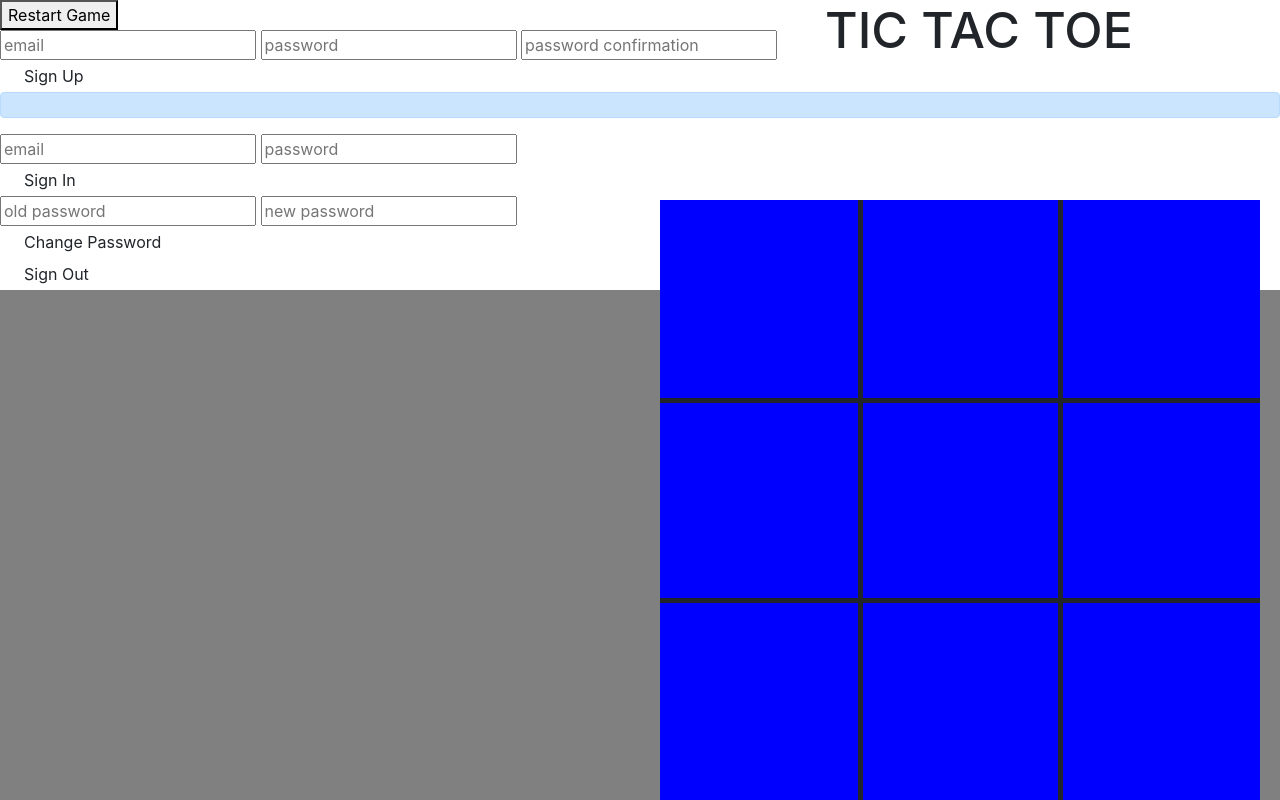
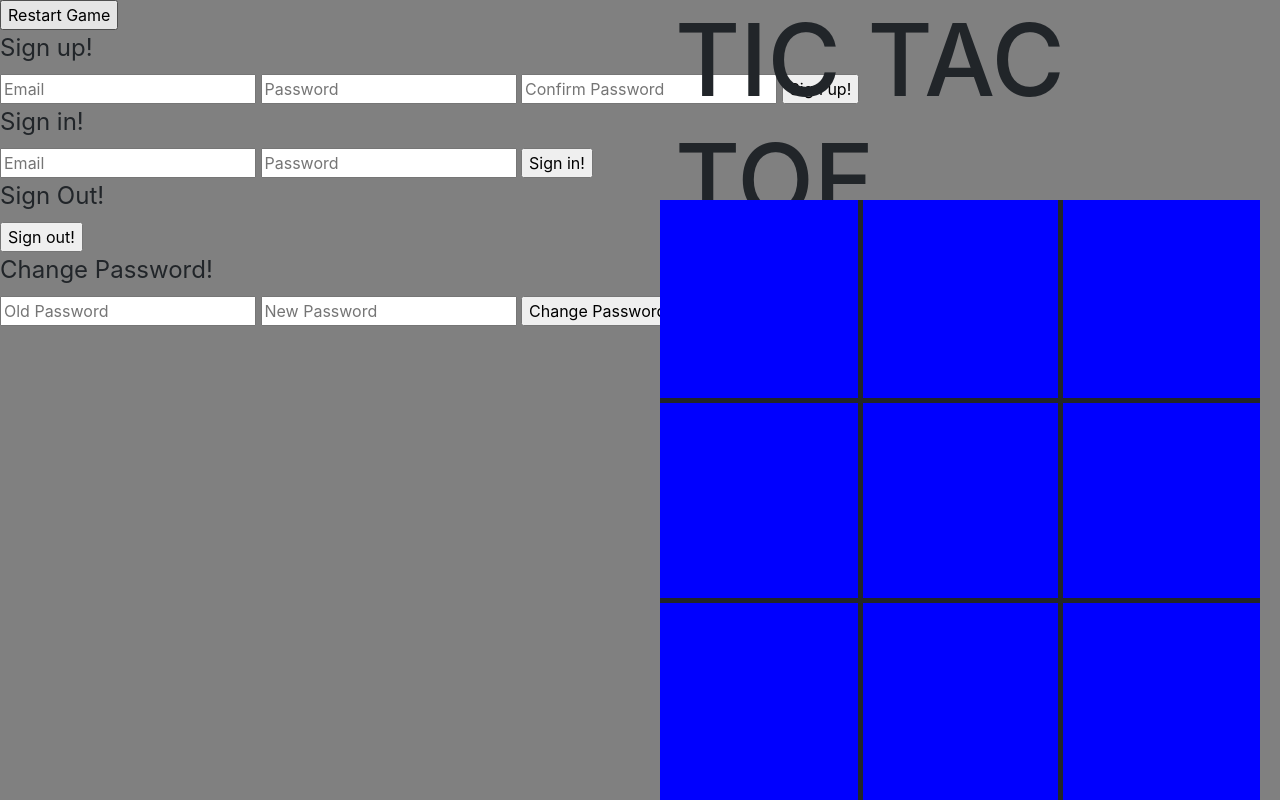
Before and after one commit to lostcheesecake/tic-tac-toe, a website built with webpack: page index.html in a window 1280 px wide. Built offline with nearby package versions, Linux system fonts and the light colour scheme.

Commit message:
Added code to the files

```diff
--- a/assets/scripts/app.js
+++ b/assets/scripts/app.js
@@ -17,4 +17,5 @@ $(() => {
   $('#sign-in-form').on('submit', authEvents.onSignIn)
   $('#change-password-form').on('submit', authEvents.onChangePassword)
   $('#sign-out-form').on('submit', authEvents.onSignOut)
+  $('#restart-game-form').on('submit', authEvents.onRestartGame)
 })
--- a/assets/scripts/books/api.js
+++ b/assets/scripts/books/api.js
@@ -40,9 +40,19 @@ const signOut = () => {
     }
   })
 }
+
+const restartGame = (formData) => {
+  return $.ajax({
+    url: config.apiUrl + '/restart-game',
+    method: '',
+    data: formData
+  })
+}
+
 module.exports = {
   signUp,
   signIn,
   changePassword,
-  signOut
+  signOut,
+  restartGame
 }
--- a/assets/scripts/books/events.js
+++ b/assets/scripts/books/events.js
@@ -2,6 +2,17 @@
 const getFormFields = require('../../../lib/get-form-fields.js')
 const api = require('./api.js')
 const ui = require('./ui.js')
+
+const onRestartGame = (event) => {
+  event.preventDefault()
+
+  const form = event.target
+
+  const formData = getFormFields(form)
+  api.restartGame(formData)
+    .then(ui.restartGameSuccess)
+    .catch(ui.restartGameFailure)
+}
 
 const onSignUp = (event) => {
   console.log('onSignUp')
@@ -58,5 +69,6 @@ module.exports = {
   onSignUp,
   onSignIn,
   onChangePassword,
-  onSignOut
+  onSignOut,
+  onRestartGame
 }
--- a/assets/scripts/books/ui.js
+++ b/assets/scripts/books/ui.js
@@ -1,4 +1,5 @@
 'use strict'
+
 const store = require('../store.js')
 
 const signUpSuccess = () => {
@@ -10,9 +11,7 @@ const signUpFailure = () => {
 }
 
 const signInSuccess = (responseData) => {
-  $('')
   $('#user-message').text('Successfully signed in!')
-  // save the token
   store.user = responseData.user
 }
 
@@ -43,6 +42,14 @@ const failure = () => {
   $('form').trigger('reset')
 }
 
+const restartGameSuccess = () => {
+  $('form').trigger('reset')
+}
+
+const restartGameFailure = () => {
+  $('#user-message').text('Error restarting game.')
+}
+
 module.exports = {
   signUpSuccess,
   signUpFailure,
@@ -52,5 +59,7 @@ module.exports = {
   changePasswordFailure,
   signOutSuccess,
   signOutFailure,
-  failure
+  failure,
+  restartGameSuccess,
+  restartGameFailure
 }
--- a/assets/scripts/game/events.js
+++ b/assets/scripts/game/events.js
@@ -15,11 +15,11 @@ const updateGame = function () {
     }
     move++
     if (checkForWinner() === -1 && move === 10) {
-      $('#player-is').text('Game is a DRAWWWWW!')
+      $('#player-is').text('Game is a draw, Click Restart to play again.')
     }
     if (checkForWinner() !== -1 && checkForWinner() !== '') {
-      if (checkForWinner() === 'X') { $('#player-is').text('Player 1 wins!') }
-      if (checkForWinner() === 'O') { $('#player-is').text('Player 2 wins!') }
+      if (checkForWinner() === 'X') { $('#player-is').text('Player 1 wins! Click Restart to play again.') }
+      if (checkForWinner() === 'O') { $('#player-is').text('Player 2 wins! Click Restart to play again.') }
       play = false
     }
   }
--- a/assets/styles/index.scss
+++ b/assets/styles/index.scss
@@ -1,4 +1,9 @@
 @import '~bootstrap/scss/bootstrap';
+
+body {
+  flex-direction: column;
+  background-color: gray;
+}
 
 td {
   // display: none;
@@ -19,11 +24,12 @@ html {
 }
 
 h1 {
-  font-size: 50px;
+  font-size: 100px;
   justify-content: center;
-  left: 975px;
+  left: 825px;
   margin-left: -150px;
   position: absolute;
+
 }
 
 table {
@@ -51,6 +57,10 @@ table tr td:last-child {
   border-right: 0;
 }
 
-form {
-  flex-direction: column;
+.restartbutton {
+  margin-left: 50px;
 }
+
+.player-is {
+  margin-left: 100px;
+}
--- a/index.html
+++ b/index.html
@@ -15,7 +15,6 @@
 
 <body>
   <h1>TIC TAC TOE</h1>
-  <button class="restartButton">Restart Game</button>
   <div id="player-is"></div>
   <table id="board">
     <tr>
@@ -34,26 +33,50 @@
       <td class="cell" id="8"></td>
     </tr>
   </table>
-  <form>
-    <input name="credentials[email]" type="email" placeholder="email">
-    <input name="credentials[password]" type="password" placeholder="password">
-    <input name="credentials[password_confirmation]" type="password" placeholder="password confirmation">
-    <a class="dropdown-item" type="submit" href="#sign-up-form">Sign Up</a>
-    <div class="alert alert-primary" role="alert" id="user-message">
-    </div>
+  <a id="player-is"></a>
+  <form id="restart-game-form">
+    <fieldset>
+      <input type="submit" value="Restart Game">
+      <a id="user-message"></a>
+    </fieldset>
   </form>
-  <form>
-    <input name="credentials[email]" type="email" placeholder="email">
-    <input name="credentials[password]" type="password" placeholder="password">
-    <a class="dropdown-item" type="submit" href="#sign-in-form">Sign In</a>
+  <form id="sign-up-form">
+    <fieldset>
+      <legend>Sign up!</legend>
+      <input type="text" name="credentials[email]" placeholder="Email">
+      <input type="password" name="credentials[password]" placeholder="Password">
+      <input type="password" name="credentials[password_confirmation]" placeholder="Confirm Password">
+      <input type="submit" value="Sign up!">
+      <a id="user-message"></a>
+    </fieldset>
   </form>
-  <form>
-    <input name="passwords[old]" type="password" placeholder="old password">
-    <input name="passwords[new]" type="password" placeholder="new password">
-    <a class="dropdown-item" type="submit" href="#change-password-form">Change Password</a>
+
+  <form id="sign-in-form">
+    <fieldset>
+      <legend>Sign in!</legend>
+      <input type="text" name="credentials[email]" placeholder="Email">
+      <input type="password" name="credentials[password]" placeholder="Password">
+      <input type="submit" value="Sign in!">
+      <a id="user-message"></a>
+    </fieldset>
   </form>
-  <form>
-    <a class="dropdown-item" type="submit" href="#sign-out-form">Sign Out</a>
+
+  <form id="sign-out-form">
+    <fieldset>
+      <legend>Sign Out!</legend>
+      <input type="submit" value="Sign out!">
+      <a id="user-message"></a>
+    </fieldset>
+  </form>
+
+  <form id="change-password-form">
+    <fieldset>
+      <legend>Change Password!</legend>
+      <input type="password" name="passwords[old]" placeholder="Old Password">
+      <input type="password" name="passwords[new]" placeholder="New Password">
+      <input type="submit" value="Change Password!">
+      <a id="user-message"></a>
+    </fieldset>
   </form>
 </body>
 
```
